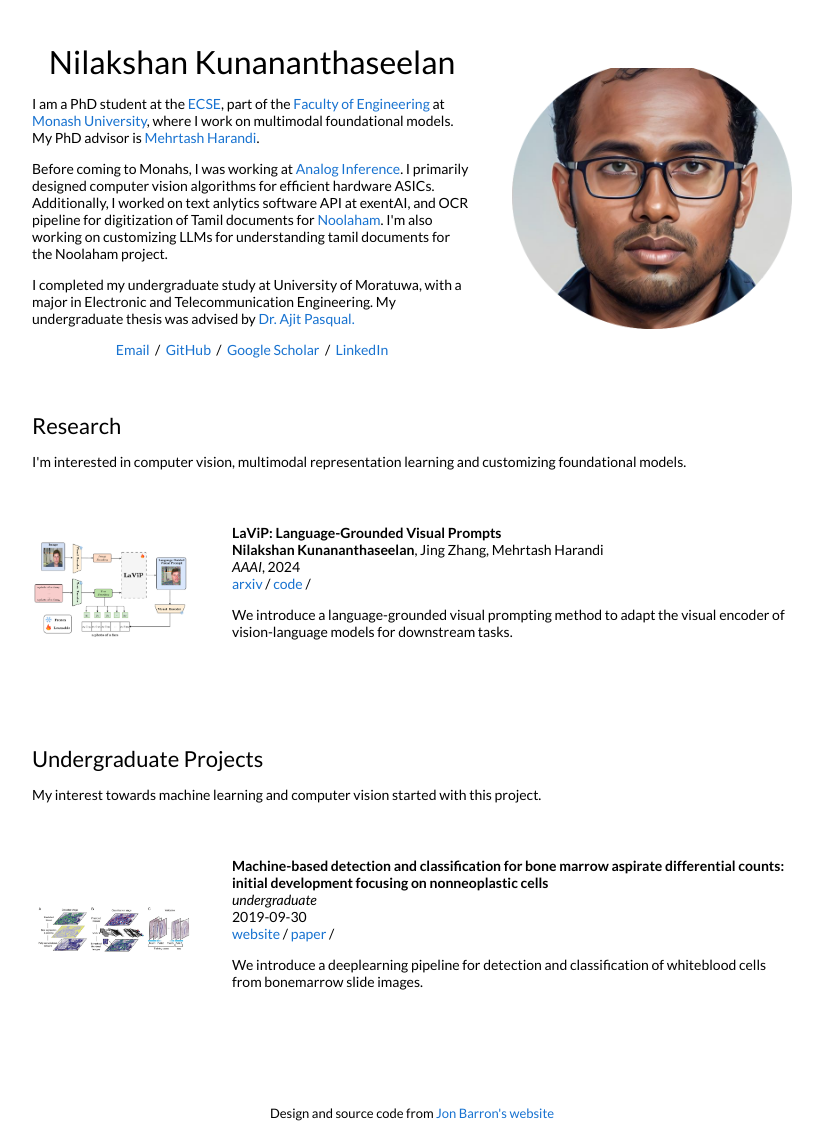
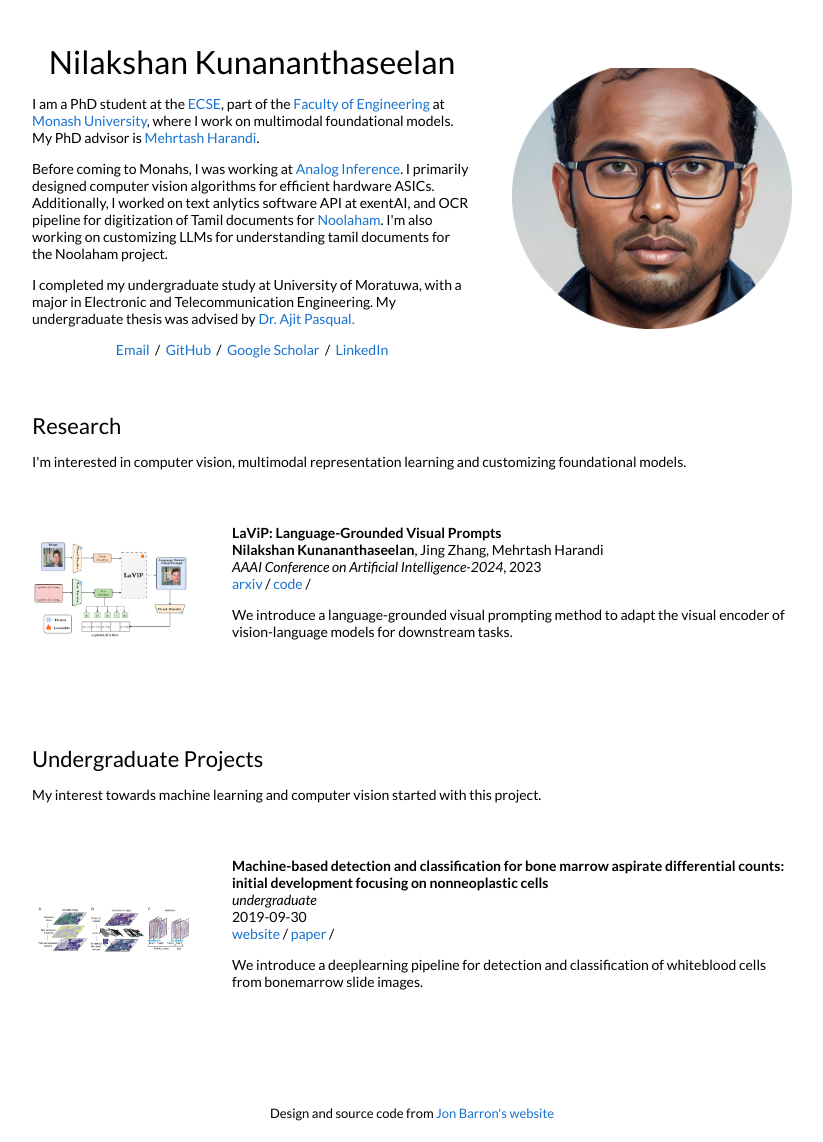
Before and after one commit to NilakshanKunananthaseelan/NilakshanKunananthaseelan.github.io, a Jekyll site: the page built from _posts/2023-12-09-lavip.markdown, in a window 1280 px wide. Shown: the whole page, without its empty margins (228-1051 px from the left). Built offline with Jekyll 4.4.1, drawn with Linux system fonts in a browser that asks for light colours.

Commit message:
Modified lavip markdown date

```diff
--- a/_config.yml
+++ b/_config.yml
@@ -42,7 +42,7 @@ google_analytics:
 
 # Your website URL (e.g. http://barryclark.github.io or http://www.barryclark.co)
 # Used for Sitemap.xml and your RSS feed
-url: "https://knilakshan.com" # the base hostname & protocol for your site
+url: "https://nilakshankunananthaseelan.github.io" # the base hostname & protocol for your site
 
 # If you're hosting your site at a Project repository on GitHub pages
 # (http://yourusername.github.io/repository-name)
--- a/_posts/2024-02-20-lavip.markdown
+++ b/_posts/2023-12-09-lavip.markdown
@@ -1,12 +1,12 @@
 ---
 layout: post
 title:  "LaViP: Language-Grounded Visual Prompts"
-date:   2024-02-20
+date:   2023-09-12 22:21:59 +00:00
 image: /images/lavip.png
 categories: research
 author: "Nilakshan Kunananthaseelan"
 authors: "<strong>Nilakshan Kunananthaseelan</strong>, Jing Zhang, Mehrtash Harandi"
-venue: "AAAI"
+venue: "AAAI Conference on Artificial Intelligence-2024"
 arxiv: https://arxiv.org/abs/2312.10945
 code: https://github.com/NilakshanKunananthaseelan/LaViP
 
```
